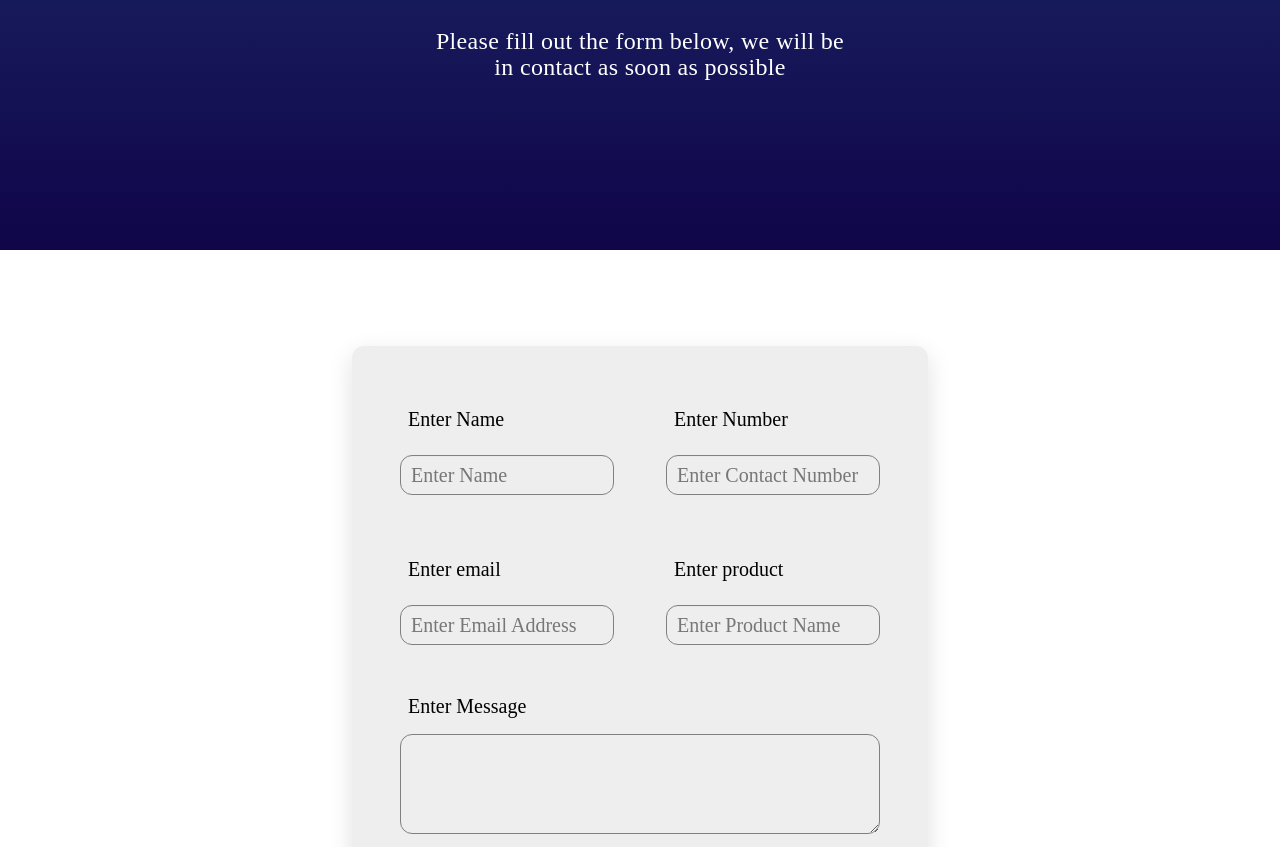
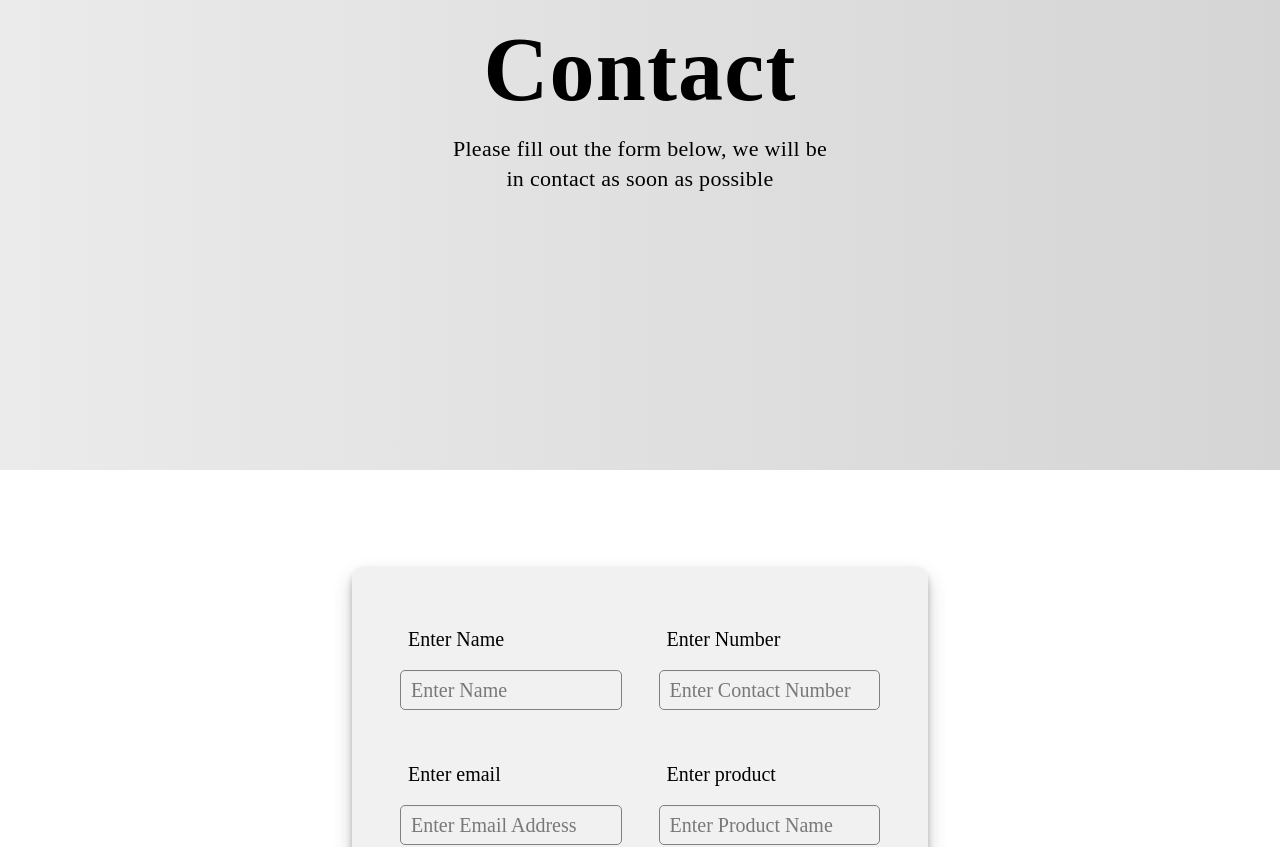
Before and after one commit to tomsenior20/Senio-Proj, a React (Vite) app: page /contact in a window 1280 px wide. Shown: the part 320-1167 px from the top of the page. Built offline with nearby package versions, Linux system fonts and the light colour scheme; no server answers.

Commit message:
minor css changes

```diff
--- a/src/hooks/getBrandName.tsx
+++ b/src/hooks/getBrandName.tsx
@@ -30,6 +30,9 @@ export default function GetBrandName() {
           Where the door to centralised innovation occurs, exploring better ways
           to control your personal development better
         </p>
+        <button className='btn btn-primary mt-6! px-6! py-3! GetStartedbutton'>
+          Get Started
+        </button>
       </div>
     </header>
   );
--- a/src/pages/contact.tsx
+++ b/src/pages/contact.tsx
@@ -111,10 +111,7 @@ function GenerateContactForm() {
           </div>
         </div>
         <div className='formButtonContainer'>
-          <button
-            type='submit'
-            className='contactFormButton btn btn-outline btn-primary'
-          >
+          <button type='submit' className='contactFormButton btn btn-primary'>
             Submit Form
           </button>
         </div>
--- a/src/styling/contact.scss
+++ b/src/styling/contact.scss
@@ -1,27 +1,31 @@
 @use './default' as *;
 
 .contactHeaderContainer {
-  min-height: 500px;
+  height: calc(100vh - 80px);
   @include flex-column;
   justify-content: center;
   align-items: center;
 }
 
 .contactHeader {
-  font: 500 80px var(--defaultText);
+  font: 600 90px var(--defaultText);
   line-height: 88px;
   color: $headerDefaultColor;
   letter-spacing: 0.013em;
+  animation: fadein 2s ease-in-out;
+  -webkit-animation: fadein 2s ease-in-out;
 }
 
 .contactSubHeader {
-  font: 400 24px var(--defaultText);
+  font: 400 22px var(--defaultText);
   max-width: 35ch;
-  line-height: 26px;
+  line-height: 30px;
   color: $headerDefaultColor;
   letter-spacing: 0.013em;
   text-align: center;
   margin-top: 20px;
+  animation: fadein 2s ease-in-out;
+  -webkit-animation: fadein 2s ease-in-out;
 }
 
 .formContainer {
@@ -43,8 +47,8 @@
   padding: 1em;
   margin: 2em;
   min-height: 500px;
-  background: #eeeeee;
-  box-shadow: 0 8px 24px rgba(0, 0, 0, 0.12);
+  background: rgba(226, 225, 225, 0.45);
+  box-shadow: 0 10px 20px rgba(0, 0, 0, 0.19), 0 6px 6px rgba(0, 0, 0, 0.23);
   border-radius: 12px !important;
   -webkit-border-radius: 12px !important;
   -moz-border-radius: 12px !important;
@@ -58,7 +62,7 @@
   display: grid;
   grid-template-columns: 1fr 1fr;
   grid-template-rows: 130px 130px auto;
-  gap: 20px;
+  gap: 5px;
 }
 
 .textcontainer,
@@ -67,7 +71,6 @@
   @include flex-column;
   width: 100%;
   padding: 1em;
-  height: 130px;
 }
 
 .formLabel {
@@ -84,12 +87,12 @@
   color: black;
   font: 500 20px var(--defaultText);
   padding: 10px;
-  margin: 10px 0;
-  border-radius: 12px;
-  -webkit-border-radius: 12px;
-  -moz-border-radius: 12px;
-  -ms-border-radius: 12px;
-  -o-border-radius: 12px;
+  margin: 5px 0;
+  border-radius: 5px !important;
+  -webkit-border-radius: 5px !important;
+  -moz-border-radius: 5px !important;
+  -ms-border-radius: 5px !important;
+  -o-border-radius: 5px !important;
   outline: none;
   transition: box-shadow 0.4s, transform 0.4s;
   -webkit-transition: box-shadow 0.4s, transform 0.4s;
@@ -224,3 +227,13 @@
     padding: 0.5em;
   }
 }
+
+@keyframes fadein {
+  0% {
+    opacity: 0;
+  }
+
+  100% {
+    opacity: 1;
+  }
+}
--- a/src/styling/default.scss
+++ b/src/styling/default.scss
@@ -1,12 +1,12 @@
 $default_line_height: 1.5;
-$headerDefaultColor: #fff;
+$headerDefaultColor: #000;
 
 @mixin flex-column {
-    display: flex;
-    flex-direction: column;
+  display: flex;
+  flex-direction: column;
 }
 
 @mixin flex-row {
-    display: flex;
-    flex-direction: row;
+  display: flex;
+  flex-direction: row;
 }
--- a/src/styling/home.scss
+++ b/src/styling/home.scss
@@ -1,11 +1,17 @@
 @use './default' as *;
 
 header {
-    background: linear-gradient(to bottom, rgba(5, 24, 93, 0.9), rgb(16, 5, 73));
+  background: linear-gradient(
+    90deg,
+    rgb(235, 235, 235) 0%,
+    rgba(213, 213, 213, 1) 100%
+  );
+
   padding: 30px;
   min-height: 500px;
   position: relative;
   @include flex-column;
+  min-height: calc(100vh - 80px);
 }
 
 .headerContainer {
@@ -19,14 +25,14 @@ header {
 .headerTitle {
   font-family: var(--defaultText);
   font-weight: 600;
-    font-size: 80px;
+  font-size: 90px;
   letter-spacing: 0.05em;
   line-height: 90px;
   margin: 0.5rem 0;
   color: $headerDefaultColor;
   text-shadow: 0 4px 16px rgba(0, 0, 0, 0.15);
-    animation: fadein 1.2s ease-in-out;
-    -webkit-animation: fadein 1.2s ease-in-out;
+  animation: fadein 2s ease-in-out;
+  -webkit-animation: fadein 2s ease-in-out;
 }
 
 .subHeaderTitle {
@@ -35,27 +41,31 @@ header {
   font: 500 22px var(--defaultText);
   white-space: normal;
   letter-spacing: 0.013em;
-    line-height: 28px;
+  line-height: 30px;
   color: $headerDefaultColor;
   text-align: center;
   margin: 5px;
-    animation: 1.2s fadein ease-in-out;
-    -webkit-animation: 1.2s fadein ease-in-out;
+  animation: fadein 2s ease-in-out;
+  -webkit-animation: fadein 2s ease-in-out;
+}
+
+.GetStartedbutton {
+  animation: fadein 2s ease-in-out;
+  -webkit-animation: fadein 2s ease-in-out;
 }
 
 .firstSection {
-    min-height: 700px;
   padding: 20px;
-    margin:50px auto;
+  margin: 50px auto 30px auto;
 }
 
 .offeringContainer {
   @include flex-row;
-    width: 70%;
+  width: 60%;
   padding: 1.5em;
   border-radius: 8px;
   margin: 30px auto;
-    min-height: 500px;
+  min-height: 400px;
   background-color: rgba(255, 255, 255, 0.9);
   box-shadow: 1px 3px 8px rgba(131, 131, 131, 0.6);
   -webkit-border-radius: 8px;
@@ -121,7 +131,7 @@ header {
   -o-transform: scale(1.05);
 }
 
-@media screen and (max-width:750px) {
+@media screen and (max-width: 750px) {
   header {
     padding: 15px;
     margin-bottom: 10px;
@@ -138,7 +148,7 @@ header {
 
   .firstSection {
     padding: 10px;
-        width:100%;
+    width: 100%;
   }
 
   .headerSubContainer {
@@ -188,7 +198,6 @@ header {
   }
 }
 
-
 @keyframes spin {
   0% {
     transform: rotateY(0deg);
```
Lines whose indentation alone changed are shown as unchanged.
